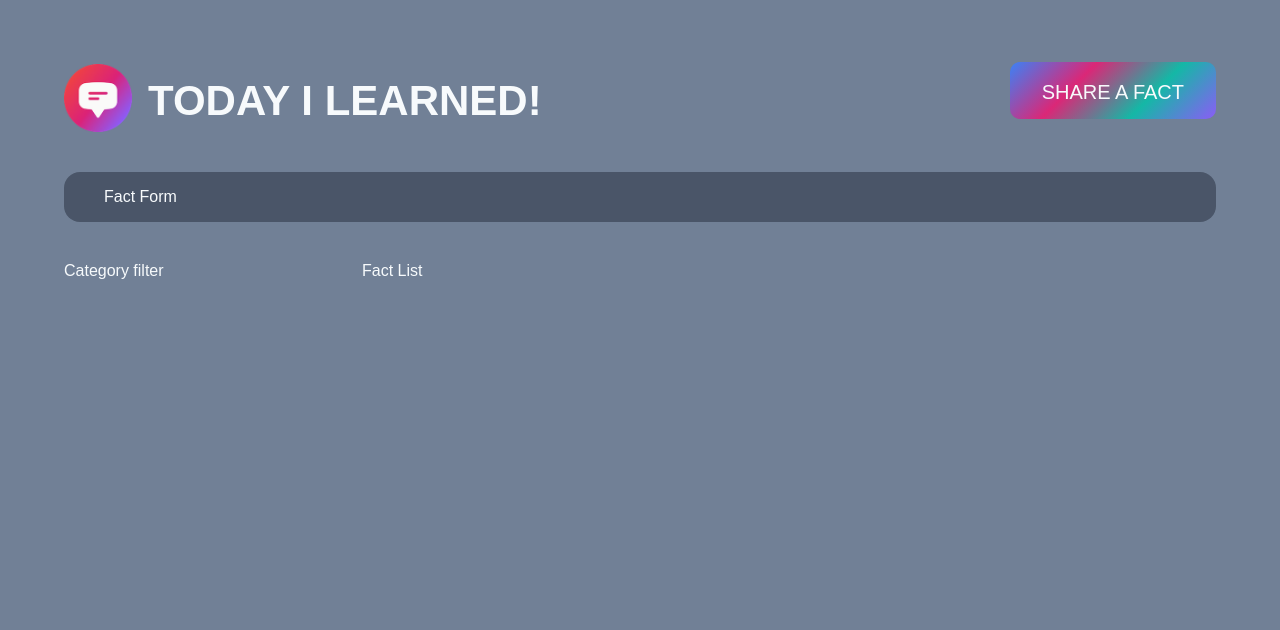
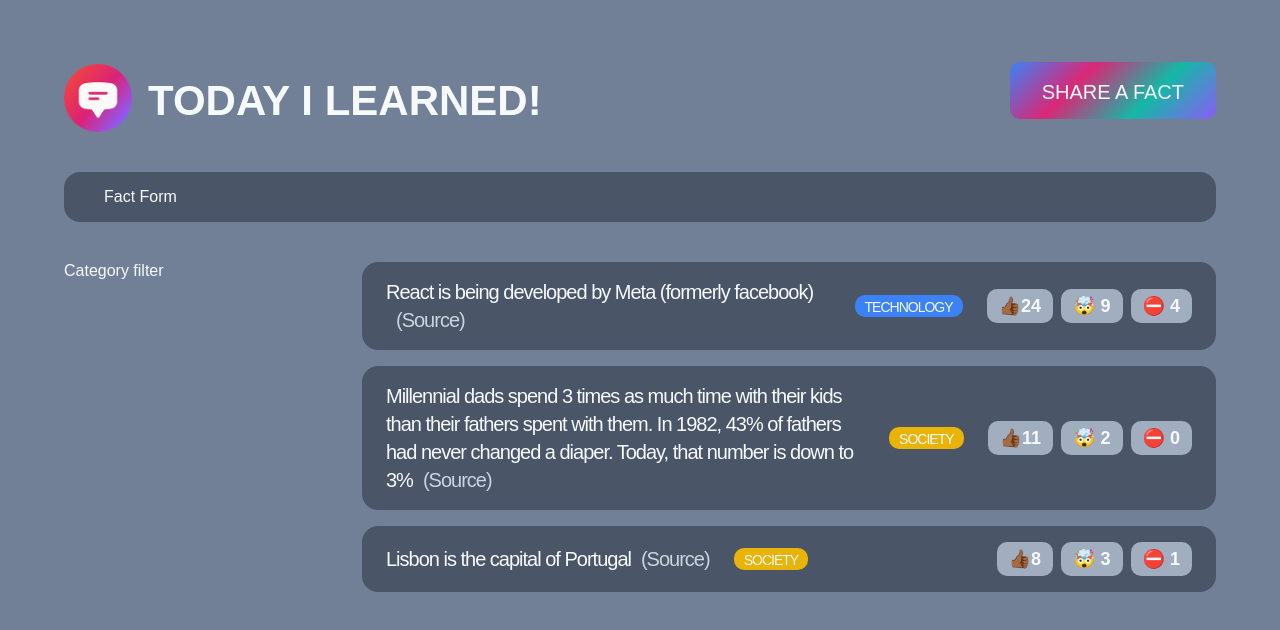
Before and after one commit to Sharion2023/today-I-learned-sample-, a React (Create React App) app: page / in a window 1280 px wide. Shown: the top 630 px of the page. Built offline with nearby package versions, Linux system fonts and the light colour scheme; a web font is replaced by a local one.

Commit message:
React replacements started

```diff
--- a/src/App.js
+++ b/src/App.js
@@ -1,4 +1,49 @@
 import "./style.css";
+
+const CATEGORIES = [
+  { name: "technology", color: "#3b82f6" },
+  { name: "science", color: "#16a34a" },
+  { name: "finance", color: "#ef4444" },
+  { name: "society", color: "#eab308" },
+  { name: "entertainment", color: "#db2777" },
+  { name: "health", color: "#14b8a6" },
+  { name: "history", color: "#f97316" },
+  { name: "news", color: "#8b5cf6" },
+];
+
+const initialFacts = [
+  {
+    id: 1,
+    text: "React is being developed by Meta (formerly facebook)",
+    source: "https://opensource.fb.com/",
+    category: "technology",
+    votesInteresting: 24,
+    votesMindblowing: 9,
+    votesFalse: 4,
+    createdIn: 2021,
+  },
+  {
+    id: 2,
+    text: "Millennial dads spend 3 times as much time with their kids than their fathers spent with them. In 1982, 43% of fathers had never changed a diaper. Today, that number is down to 3%",
+    source:
+      "https://www.mother.ly/parenting/millennial-dads-spend-more-time-with-their-kids",
+    category: "society",
+    votesInteresting: 11,
+    votesMindblowing: 2,
+    votesFalse: 0,
+    createdIn: 2019,
+  },
+  {
+    id: 3,
+    text: "Lisbon is the capital of Portugal",
+    source: "https://en.wikipedia.org/wiki/Lisbon",
+    category: "society",
+    votesInteresting: 8,
+    votesMindblowing: 3,
+    votesFalse: 1,
+    createdIn: 2015,
+  },
+];
 
 function App() {
   return (
@@ -31,7 +76,40 @@
 }
 
 function FactList() {
-  return <section>Fact List</section>;
+  //  TEMPORARY WITH FAKE DATA
+  const facts = initialFacts;
+
+  return (
+    <section>
+      <ul className="facts-list">
+        {facts.map((fact) => (
+          <li key={fact.id} className="fact">
+            <p>
+              {fact.text}
+              <a className="source" href={fact.source} target="_blank">
+                (Source)
+              </a>
+            </p>
+            <span
+              className="tag"
+              style={{
+                backgroundColor: CATEGORIES.find(
+                  (cat) => cat.name === fact.category
+                ).color,
+              }}
+            >
+              {fact.category}
+            </span>
+            <div className="vote-buttons">
+              <button>👍🏾{fact.votesInteresting}</button>
+              <button>🤯 {fact.votesMindblowing}</button>
+              <button>⛔️ {fact.votesFalse}</button>
+            </div>
+          </li>
+        ))}
+      </ul>
+    </section>
+  );
 }
 
 export default App;
```
